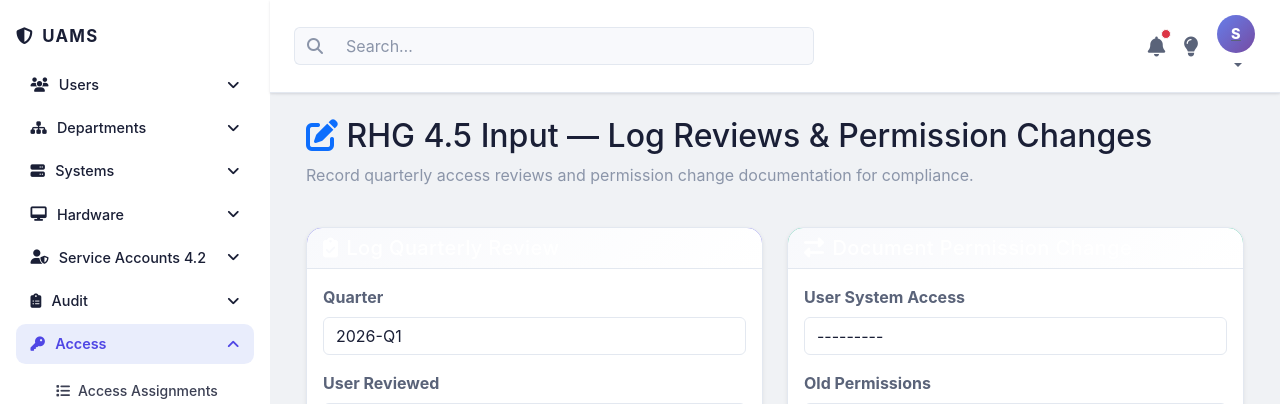
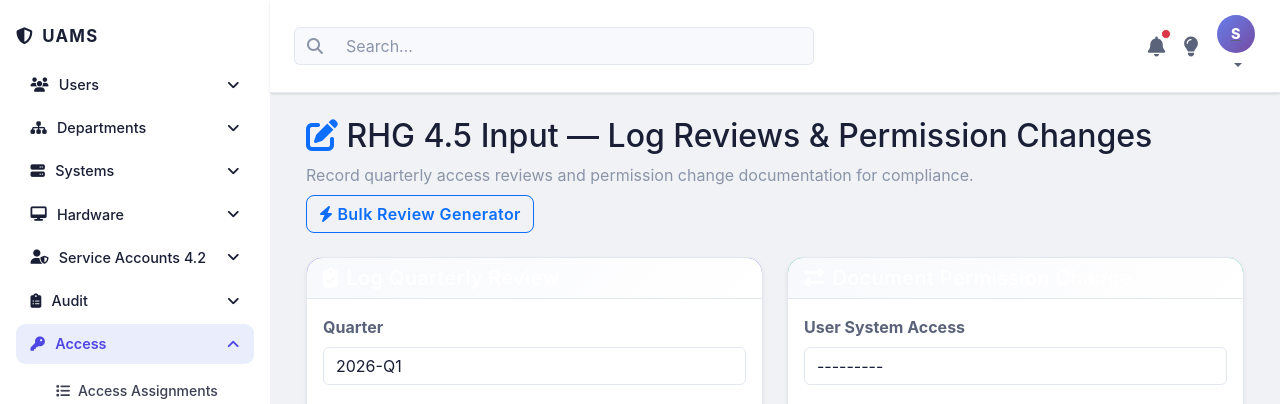
Before and after one commit to abdelmanem/User-Access-Management-System, a Django app: page /access-management/quarterly-reviews/input/ in a window 1280 px wide. Shown: the top 404 px of the page. Run offline with Django 5.2, Linux system fonts and the light colour scheme; the visitor is signed in with stand-in values (Sample User, id 1); data comes from the database, SQL or seed files in the repository; data that the repository does not hold is empty.

Commit message:
Update quarterly_review_input.html

```diff
--- a/access_management/templates/access_management/quarterly_review_input.html
+++ b/access_management/templates/access_management/quarterly_review_input.html
@@ -27,12 +27,19 @@
 {% block content %}
 <div class="container-fluid">
     <div class="row mb-4">
-        <div class="col-12">
-            <h2 class="mb-2">
-                <i class="fas fa-pen-to-square text-primary"></i>
-                RHG 4.5 Input — Log Reviews & Permission Changes
-            </h2>
-            <p class="text-muted">Record quarterly access reviews and permission change documentation for compliance.</p>
+        <div class="col-12 d-flex justify-content-between align-items-center flex-wrap gap-2">
+            <div>
+                <h2 class="mb-2">
+                    <i class="fas fa-pen-to-square text-primary"></i>
+                    RHG 4.5 Input — Log Reviews & Permission Changes
+                </h2>
+                <p class="text-muted mb-0">Record quarterly access reviews and permission change documentation for compliance.</p>
+            </div>
+            <div>
+                <a href="{% url 'access_management:quarterly_access_review_bulk' %}" class="btn btn-outline-primary">
+                    <i class="fas fa-bolt me-1"></i>Bulk Review Generator
+                </a>
+            </div>
         </div>
     </div>
 
```
